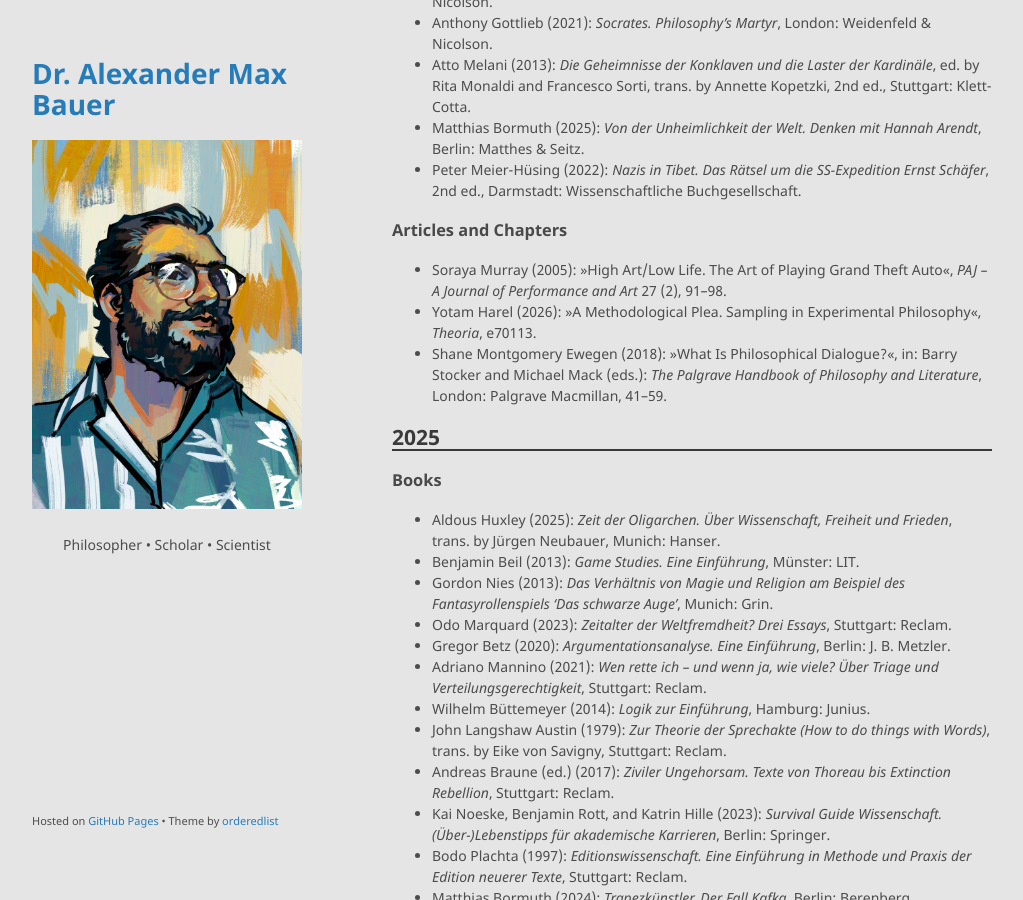
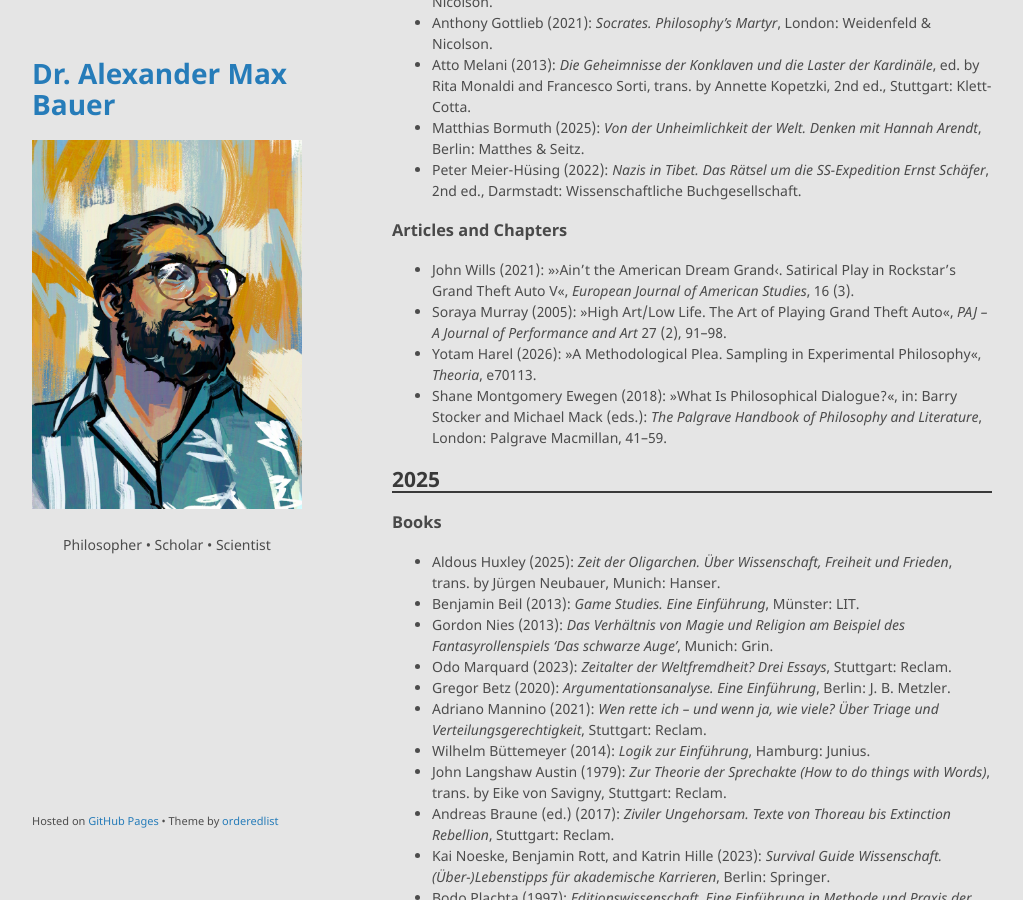
Before and after one commit to alephmembeth/alephmembeth.github.io, a Jekyll site: the page built from reading.md, in a window 1280 px wide and 900 px high, scrolled down 367 px. Shown: the whole window, without its empty margins (128-1151 px from the left). Built offline with Jekyll 4.4.1, drawn with Linux system fonts in a browser that asks for light colours; our own code applies the rules of GitHub Pages for plain Markdown files.

Commit message:
Update reading.md

```diff
--- a/reading.md
+++ b/reading.md
@@ -21,6 +21,7 @@
 
 ### Articles and Chapters
 
++ John Wills (2021): »›Ain’t the American Dream Grand‹. Satirical Play in Rockstar’s Grand Theft Auto V«, _European Journal of American Studies_, 16 (3).
 + Soraya Murray (2005): »High Art/Low Life. The Art of Playing Grand Theft Auto«, _PAJ – A Journal of Performance and Art_ 27 (2), 91–98.
 + Yotam Harel (2026): »A Methodological Plea. Sampling in Experimental Philosophy«, _Theoria_, e70113.
 + Shane Montgomery Ewegen (2018): »What Is Philosophical Dialogue?«, in: Barry Stocker and Michael Mack (eds.): _The Palgrave Handbook of Philosophy and Literature_, London: Palgrave Macmillan, 41–59.
```
